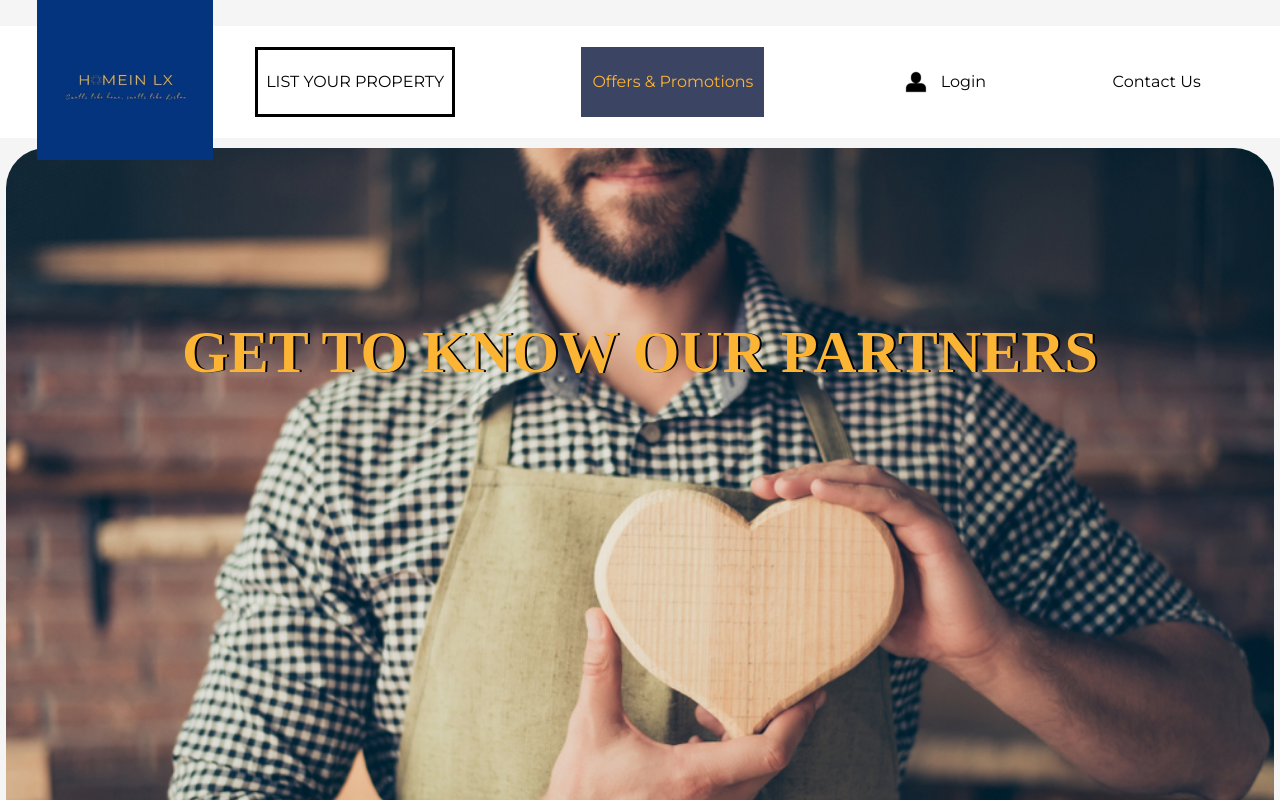
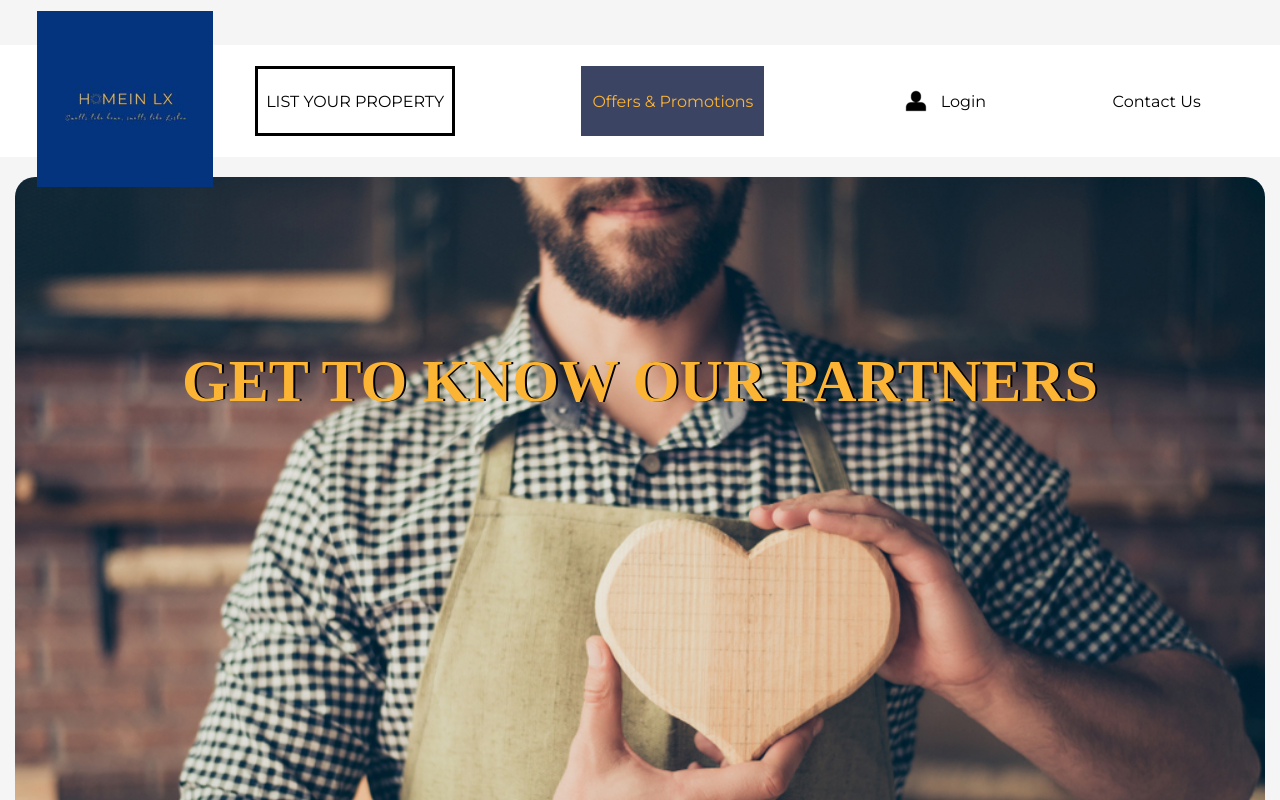
Before and after one commit to GREAT-RE/frontend, a React (Create React App) app: page /offers-promo in a window 1280 px wide. Shown: the top 800 px of the page. Built offline with nearby package versions, Linux system fonts and the light colour scheme.

Commit message:
css changes

```diff
--- a/src/Pages/Offers&Promo/Offers&Promo.css
+++ b/src/Pages/Offers&Promo/Offers&Promo.css
@@ -4,7 +4,7 @@
   justify-content: center;
   align-items: center;
   height: 1000px;
-  margin-top: 10px;
+  margin-top: 20px;
 }
 
 .offer-image {
@@ -12,9 +12,9 @@
   background-repeat: no-repeat;
   background-size: cover;
   background-position: center;
-  width: 99%;
+  width: 97.6%;
   height: 100%;
-  border-radius: 40px;
+  border-radius: 20px;
 }
 
 .offer-text {
--- a/src/components/Navbar/navbar.css
+++ b/src/components/Navbar/navbar.css
@@ -1,10 +1,10 @@
   body {
-    margin-top: 2%;
+    margin-top: 45px;
     height: 100%;
   }
   .logoNav {
     width: 11rem;
-    height: 10rem;
+    height: 11rem;
     margin-left: 12%;
     overflow: visible;
     position: relative;
```
